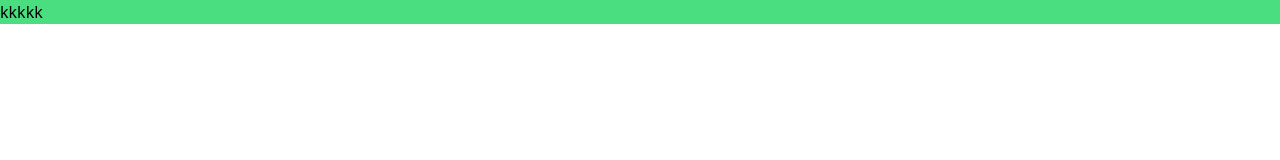
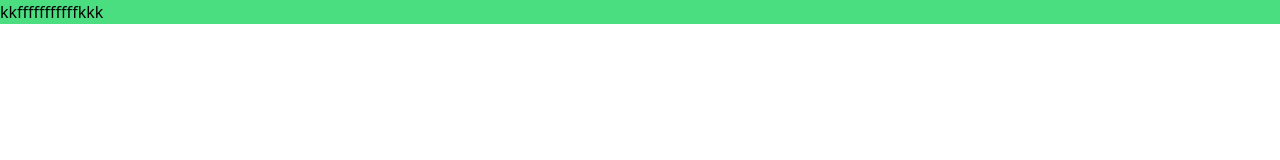
Before and after one commit to vaibhavvarshney02/NetflixGpt, a React (Create React App) app in the folder netflix-gpt/: page / in a window 1280 px wide. Shown: the top 160 px of the page. Built offline with nearby package versions, Linux system fonts and the light colour scheme.

Commit message:
initial commit

```diff
--- a/netflix-gpt/src/App.js
+++ b/netflix-gpt/src/App.js
@@ -4,7 +4,7 @@ import './App.css';
 function App() {
   return (
     <div className="App">
-   <h1 className='bg-green-400'>kkkkk</h1>
+   <h1 className='bg-green-400'>kkfffffffffffkkk</h1>
     </div>
   );
 }
```
